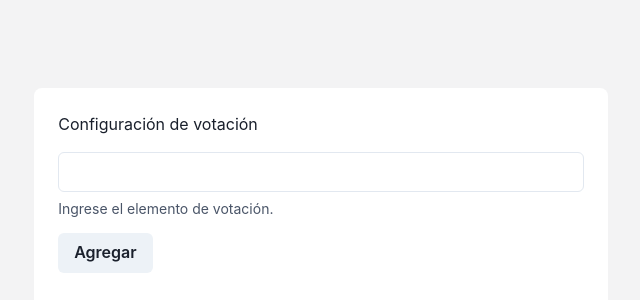
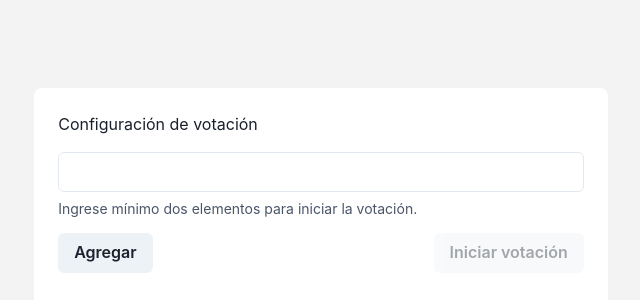
Before and after one commit to ivanroguerre/realtime-poll, a React (Vite) app in the folder packages/client/: page / in a window 1280 px wide. Shown: the part 200-500 px from the top of the page, without its empty margins (319-959 px from the left). Built offline with nearby package versions, Linux system fonts and the light colour scheme.

Commit message:
Add functionality to start the poll

```diff
--- a/packages/client/src/app.tsx
+++ b/packages/client/src/app.tsx
@@ -1,11 +1,16 @@
 import { Container } from "@chakra-ui/react";
 
+import Poll from "./screens/poll";
 import PollSetup from "./screens/poll-setup";
+import { PollStatus } from "./types";
+import { usePollStatus } from "./poll-hooks";
 
 const App = () => {
+  const { pollStatus } = usePollStatus();
   return (
     <Container>
-      <PollSetup />
+      {pollStatus === PollStatus.Setup && <PollSetup />}
+      {pollStatus === PollStatus.Started && <Poll />}
     </Container>
   );
 };
--- a/packages/client/src/components/add-poll-item.tsx
+++ b/packages/client/src/components/add-poll-item.tsx
@@ -3,15 +3,20 @@ import {
   FormControl,
   FormErrorMessage,
   FormHelperText,
+  HStack,
   Input,
   Text,
 } from "@chakra-ui/react";
 import { FormEvent, JSX, SyntheticEvent, useState } from "react";
 
+import { usePollItems, usePollStatus } from "../poll-hooks";
+
 type AddPollItemProps = {
   onPollItemSubmit: (pollItem: string) => void;
 };
 const AddPollItem = ({ onPollItemSubmit }: AddPollItemProps): JSX.Element => {
+  const { pollItems } = usePollItems();
+  const { startPoll } = usePollStatus();
   const [pollItem, setPollItem] = useState("");
   const [invalidPollItem, setInvalidPollItem] = useState(false);
 
@@ -39,16 +44,27 @@ const AddPollItem = ({ onPollItemSubmit }: AddPollItemProps): JSX.Element => {
         <FormControl isInvalid={invalidPollItem} mb={4}>
           <Input onChange={handleChange} type="text" value={pollItem} />
           {!invalidPollItem ? (
-            <FormHelperText>Ingrese el elemento de votación.</FormHelperText>
+            <FormHelperText>
+              Ingrese mínimo dos elementos para iniciar la votación.
+            </FormHelperText>
           ) : (
             <FormErrorMessage>
               No se permite un elemento de votación vacío.
             </FormErrorMessage>
           )}
         </FormControl>
-        <Button isDisabled={invalidPollItem} type="submit">
-          Agregar
-        </Button>
+        <HStack justify="space-between">
+          <Button isDisabled={invalidPollItem} type="submit">
+            Agregar
+          </Button>
+          <Button
+            isDisabled={pollItems.length < 2}
+            onClick={startPoll}
+            type="button"
+          >
+            Iniciar votación
+          </Button>
+        </HStack>
       </form>
     </section>
   );
--- a/packages/client/src/poll-context.tsx
+++ b/packages/client/src/poll-context.tsx
@@ -1,18 +1,24 @@
 import { JSX, PropsWithChildren, createContext, useState } from "react";
 
+import { PollStatus } from "./types";
+
 type PollContextType = {
-  pollItems: string[];
   actions: {
     addPollItem: (pollItem: string) => void;
     deletePollItem: (toDeletePollItem: string) => void;
     editPollItem: (toEditPollItem: string, editedPollItem: string) => void;
+    finishPoll: VoidFunction;
+    startPoll: VoidFunction;
   };
+  pollItems: string[];
+  pollStatus: PollStatus;
 };
 
 const PollContext = createContext<PollContextType>({} as PollContextType);
 
 const PollContextProvider = ({ children }: PropsWithChildren): JSX.Element => {
   const [pollItems, setPollItems] = useState<string[]>([]);
+  const [pollStatus, setPollStatus] = useState<PollStatus>(PollStatus.Setup);
   const addPollItem = (pollItem: string) =>
     setPollItems((pollItems) => pollItems.concat(pollItem));
   const deletePollItem = (toDeletePollItem: string) =>
@@ -25,12 +31,21 @@ const PollContextProvider = ({ children }: PropsWithChildren): JSX.Element => {
         pollItem === toEditPollItem ? editedPollItem : pollItem
       )
     );
+  const finishPoll = () => setPollStatus(PollStatus.Finished);
+  const startPoll = () => setPollStatus(PollStatus.Started);
 
   return (
     <PollContext.Provider
       value={{
+        actions: {
+          addPollItem,
+          deletePollItem,
+          editPollItem,
+          finishPoll,
+          startPoll,
+        },
         pollItems,
-        actions: { addPollItem, deletePollItem, editPollItem },
+        pollStatus,
       }}
     >
       {children}
--- a/packages/client/src/poll-hooks.ts
+++ b/packages/client/src/poll-hooks.ts
@@ -10,3 +10,12 @@ export const usePollItems = () => {
 
   return { addPollItem, deletePollItem, editPollItem, pollItems };
 };
+
+export const usePollStatus = () => {
+  const {
+    actions: { finishPoll, startPoll },
+    pollStatus,
+  } = useContext(PollContext);
+
+  return { finishPoll, pollStatus, startPoll };
+};
--- a/packages/client/src/screens/poll-setup.tsx
+++ b/packages/client/src/screens/poll-setup.tsx
@@ -1,8 +1,8 @@
 import { Box, VStack } from "@chakra-ui/react";
 
 import AddPollItem from "../components/add-poll-item";
+import PollItemsList from "../components/poll-item-list";
 import { usePollItems } from "../poll-hooks";
-import PollItemsList from "../components/poll-item-list";
 
 const PollSetup = () => {
   const { addPollItem: handlePollItemSubmit } = usePollItems();
--- /dev/null
+++ b/packages/client/src/screens/poll.tsx
@@ -0,0 +1,3 @@
+const Poll = () => <>Poll</>;
+
+export default Poll;
--- /dev/null
+++ b/packages/client/src/types.ts
@@ -0,0 +1,5 @@
+export enum PollStatus {
+  Setup,
+  Started,
+  Finished,
+}
```
